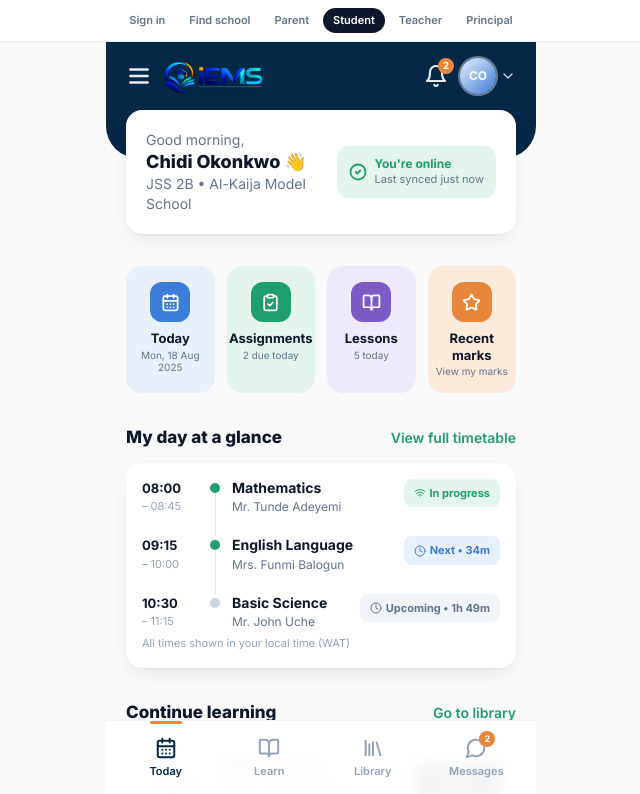
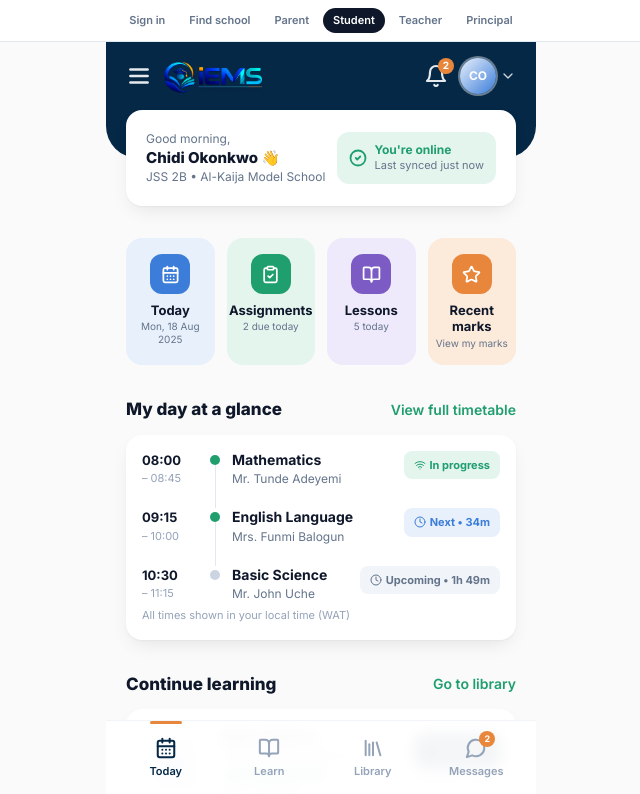
Before and after one commit to vitalclick/IEMS-App-UI, a Next.js app: page /student in a window 1280 px wide. Shown: the top 794 px of the page, without its empty margins (319-959 px from the left). Built offline with nearby package versions, Linux system fonts and the light colour scheme.

Commit message:
Fix Student welcome card tagline wrapping to two lines
"JSS 2B • Al-Kaija Model School" was wrapping because the online-status
pill left too little room. Shrinks the font sizes and adds
whitespace-nowrap (same fix pattern used on the Principal/Teacher
headers) so it fits on one line.

```diff
--- a/components/student/StudentWelcomeCard.tsx
+++ b/components/student/StudentWelcomeCard.tsx
@@ -5,12 +5,14 @@ export default function StudentWelcomeCard() {
     <div className="relative -mt-12 px-5">
       <div className="rounded-2xl bg-white shadow-card p-5">
         <div className="flex items-center justify-between gap-3">
-          <div>
-            <p className="text-sm text-slate-500">Good morning,</p>
-            <p className="text-lg font-extrabold text-slate-900 leading-snug">
+          <div className="min-w-0 flex-1">
+            <p className="text-[12px] text-slate-500 whitespace-nowrap">Good morning,</p>
+            <p className="text-[15px] font-extrabold text-slate-900 leading-snug whitespace-nowrap">
               Chidi Okonkwo <span aria-hidden>👋</span>
             </p>
-            <p className="text-sm text-slate-500">JSS 2B &bull; Al-Kaija Model School</p>
+            <p className="text-[12px] text-slate-500 whitespace-nowrap">
+              JSS 2B &bull; Al-Kaija Model School
+            </p>
           </div>
 
           <div className="flex shrink-0 items-center gap-2 rounded-xl bg-greenaccent-light px-3 py-2.5">
```
